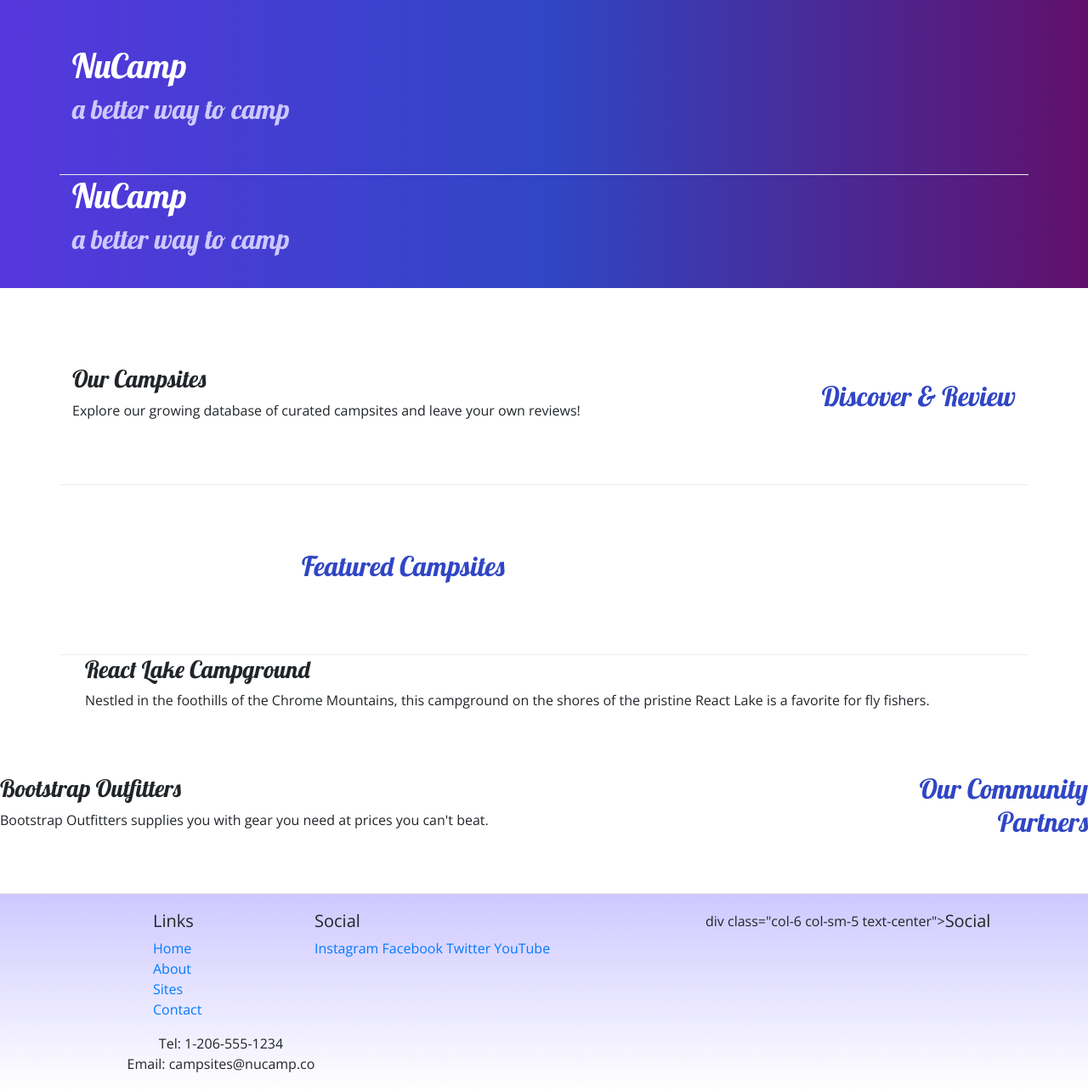
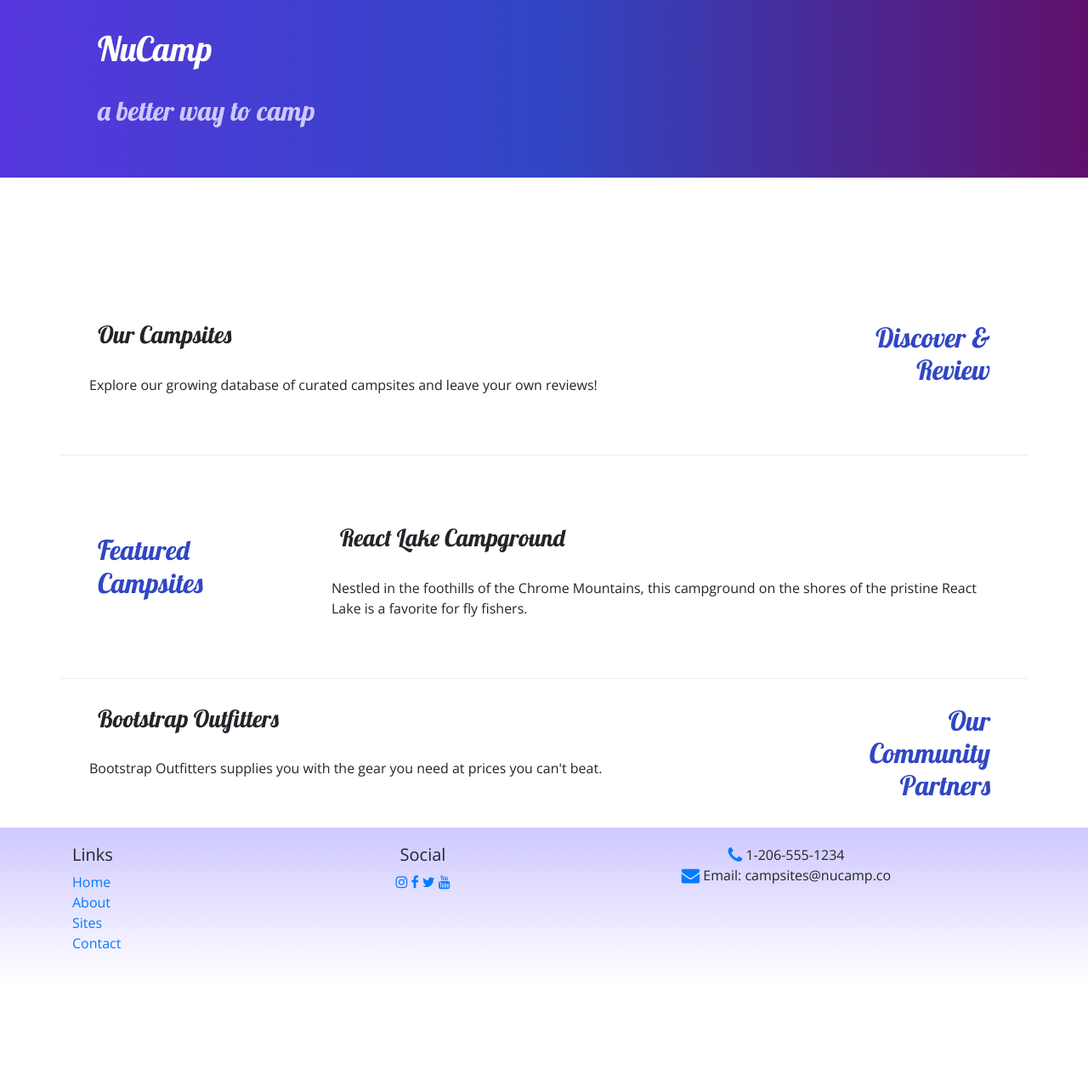
Before and after one commit to tetianakravchuk/nucampsite, a website: page index.html in a window 1280 px wide. Shown: the part 27-1311 px from the top of the page at 85% size. After the commit the page ends 1185 px from the top, so only its background shows below. Drawn offline with nearby package versions, Linux system fonts and the light colour scheme.

Commit message:
Icont Font

```diff
--- /dev/null
+++ b/aboutus.html
@@ -0,0 +1,117 @@
+<!DOCTYPE html>
+<html lang="en">
+
+<head>
+    <!-- Required meta tags always come first -->
+    <meta charset="utf-8" />
+    <meta name="viewport" content="width=device-width, initial-scale=1" />
+    <link rel="stylesheet" href="node_modules/bootstrap/dist/css/bootstrap.min.css"/>
+    <link href='https://fonts.googleapis.com/css?family=Lobster' rel='stylesheet'>
+    <link rel="stylesheet" href="node_modules/font-awesome/css/font-awesome.min.css" />
+    <link rel="stylesheet" href="css/styles.css" />
+
+    <title>NuCamp: A Better Way To Camp</title>
+</head>
+
+<body>
+
+    <header class="jumbotron jumbotron-fluid">
+        <div class="container">
+            <div class="row">
+                <div class="col">
+                    <h1>NuCamp</h1>
+                    <h2>a better way to camp</h2>
+                </div>
+            </div>
+        </div>
+    </header>
+
+    <nav class ="navbar navbar-expand-sm navbar-dark sticky-top">
+        <div class ="container">
+            <button class ="navbar-toggler ml-auto" type="button" data-toggle="collapse" data-target="#nucampNavbar">
+                <span class = "navbar-toggler-icon"></span>
+            </button>
+            <div class="collapse navbar-collapse" id="nucampNavbar">
+                <ul class ="navbar-nav">
+                <li class="nav-item active"><a class="nav-link" href="index.html"><i class="fa fa-home fa-lg"></i> Home</a></li>
+                <li class="nav-item"><a class="nav-link" href="index.html"><i class="fa fa-info fa-lg"></i> About</a></li>
+                <li class="nav-item"><a class="nav-link" href="index.html"><i class="fa fa-list fa-lg"></i> Sites</a></li>
+                <li class="nav-item"><a class="nav-link" href="index.html"><i class="fa fa-address-card fa-lg"></i> Contact</a></li>
+
+                </ul>
+            </div>
+        </div>
+    </nav>
+
+    <div>
+        <div class="container-fluid full-layout">
+            <div class="row">
+                <div class="col">
+               <h2>About Us</h2>
+               <hr>
+               </div>
+            </div>
+        </div>
+
+        <div class="container-fluid full-layout">
+            <div class="row">
+                <div class="col">
+                <h3>Our Mission</h3>
+                <p>We present a curated database of the best campsites in the vast woods and backcountry of the World Wide Web Wilderness. We increase access to adventure for the public while promoting safe and respectful use of resources. The expert wilderness trekkers on our staff personally verify each campsite to make sure that they are up to our standards. We also present a platform for campers to share reviews on campsites they have visited with each other.</p>
+                <hr>
+            </div>
+            </div>
+        </div>
+
+        <div class="container-fluid full-layout">
+            <div class="row">
+                <div class="col">
+                <h3>Community Partners</h3>
+                <h4>Bootstrap Outfitters <small>Outdoor Gear Specialists</small></h4>
+                <p><div class="d-none d-sm-block">Bootstrap Outfitters supplies you with the gear you need at prices you can't beat.</div>
+                </p>
+                <h4>Git Out Expeditions <small>Group Adventure Expeditions</small></h4>
+                <p> <div class="d-none d-sm-block">Join Git Out Expeditions to explore new horizons with a group of other adventurers!</div>
+                </p>
+                <h4>Mongo Fly Shop <small>Your Neighborhood Fly Fishing Shop</small></h4>
+                <p><div class="d-none d-sm-block">Need a new fishing pole, a tacklebox, or flies of all kinds? Stop by Mongo Fly Shop.</div>
+                </p>
+                <h4>Node Outdoor Apparel <small>Outdoor Clothes & Shoes</small></h4>
+                <p> <div class="d-none d-sm-block">From polar fleeces to swimsuits, hiking boots to waders, a visit to Node will be sure to get you covered.</div></p>
+            </div>
+            </div>
+        </div>
+    <footer>
+        <div class="container">
+            <div class="row">
+                <div class="col-4 col-sm-2 offset-1">
+                    <h5>Links</h5>
+                    <ul class="list-unstyled">
+                        <li><a href="index.html">Home</a></li>
+                        <li><a href="index.html">About</a></li>
+                        <li><a href="index.html">Sites</a></li>
+                        <li><a href="index.html">Contact</a></li>
+                    </ul>
+                </div>
+                <div class="col-6 col-sm-5 text-center">
+                    <h5>Social</h5>
+                    <a href="http://instagram.com/"><i class="fa fa-instagram"></i></a>
+                    <a href="http://facebook.com/"><i class="fa fa-facebook"></i></a>
+                    <a href="http://twitter.com/"><i class= "fa fa-twitter"></i></a>
+                    <a href="http://youtube.com/"><i class= "fa fa-youtube"></i></a>
+                </div>
+                <div class="col-sm-4 text-center">
+                    <i class="fa fa-phone fa-lg text-primary"></i> 1-206-555-1234<br/>
+                    <i class= "fa fa-envelope fa-lg text-primary"></i> Email: campsites@nucamp.co
+                </div>
+           </div>
+        </div>
+    </footer>
+
+    <script src="https://code.jquery.com/jquery-3.3.1.slim.min.js" integrity="sha384-q8i/X+965DzO0rT7abK41JStQIAqVgRVzpbzo5smXKp4YfRvH+8abtTE1Pi6jizo" crossorigin="anonymous"></script>
+    <script src="https://cdn.jsdelivr.net/npm/popper.js@1.14.7/dist/umd/popper.min.js" integrity="sha384-UO2eT0CpHqdSJQ6hJty5KVphtPhzWj9WO1clHTMGa3JDZwrnQq4sF86dIHNDz0W1" crossorigin="anonymous"></script>
+    <script src="https://cdn.jsdelivr.net/npm/bootstrap@4.3.1/dist/js/bootstrap.min.js" integrity="sha384-JjSmVgyd0p3pXB1rRibZUAYoIIy6OrQ6VrjIEaFf/nJGzIxFDsf4x0xIM+B07jRM" crossorigin="anonymous"></script>
+
+</body>
+
+</html>
--- a/css/styles.css
+++ b/css/styles.css
@@ -2,7 +2,15 @@
     font-family: "Open Sans", sans-serif;
 }
 
-h1, h2, h3 {
+h1, h2, h3{
+    margin: 30px;
+    font-family: "Lobster", cursive;
+}
+
+h4{
+    margin: 30px;
+}
+title{
     font-family: "Lobster", cursive;
 }
 
@@ -30,3 +38,16 @@
     border-bottom: 1px ridge;
     min-height: 200px;
 }
+hr {
+    display: block;
+    margin-top: 0.5em;
+    margin-bottom: 0.5em;
+    margin-left: auto;
+    margin-right: auto;
+    border-style: inset;
+    border-width: 1px;
+  }
+
+p  {
+    margin: 20px;
+}
--- a/index.html
+++ b/index.html
@@ -12,85 +12,94 @@
     <!-- Additional CSS must be placed after Bootstrap CSS -->
     <link rel="stylesheet" href="https://fonts.googleapis.com/css?family=Lobster|Open+Sans" />
     <link rel="stylesheet" href="css/styles.css" />
-
+    <link rel="stylesheet" href="node_modules/font-awesome/css/font-awesome.min.css" />
     <title>NuCamp: A Better Way To Camp</title>
 </head>
 
 <body>
-
-    <header class ="jumbotron jumbotron-fluid">
-        <div>
+    <header class="jumbotron jumbotron-fluid">
             <div class= "container">
-                <div class="row row-content">
+                <div class="row">
                     <div class = "col">
                         <h1>NuCamp</h1>
                         <h2> a better way to camp</h2>
                         </div>
                     </div>
+                </div>
+    </header>
 
 
-            <h1>NuCamp</h1>
-            <h2>a better way to camp</h2>
+    <nav class ="navbar navbar-expand-sm navbar-dark sticky-top">
+        <div class ="container">
+            <button class ="navbar-toggler ml-auto" type="button" data-toggle="collapse" data-target="#nucampNavbar">
+                <span class = "navbar-toggler-icon"></span>
+            </button>
+            <div class="collapse navbar-collapse" id="nucampNavbar">
+                <ul class ="navbar-nav">
+                <li class="nav-item active"><a class="nav-link" href="#"><i class="fa fa-home fa-lg"></i> Home</a></li>
+                <li class="nav-item"><a class="nav-link" href="aboutus.html"><i class="fa fa-info fa-lg"></i> About</a></li>
+                <li class="nav-item"><a class="nav-link" href="#"><i class="fa fa-list fa-lg"></i> Sites</a></li>
+                <li class="nav-item"><a class="nav-link" href="#"><i class="fa fa-address-card fa-lg"></i> Contact</a></li>
+
+                </ul>
             </div>
-    </header>
+        </div>
+    </nav>
+
     <div class="container">
         <div class="row row-content align-items-center">
-            <div class ="col-sm-4 order-sm-last col-md-3">
-                <h2 class="text-sm-right">Discover & Review</h2>
+            <div class="col-sm-4 order-sm-last col-md-3">
+                <h2 class = "text-sm-right">Discover & Review</h2>
             </div>
-
-        <div class = "col">
+            <div class="col">
                 <h3>Our Campsites</h3>
                 <p>Explore our growing database of curated campsites and leave your own reviews!</p>
             </div>
         </div>
 
         <div class="row row-content align-items-center">
-            <div class ="col-sm-4- col-md-3"></div>
+            <div class="col-sm-4 col-md-3">
                 <h2>Featured Campsites</h2>
             </div>
-            <div class ="col">
+            <div class="col">
                 <h3>React Lake Campground</h3>
                 <p>Nestled in the foothills of the Chrome Mountains, this campground on the shores of the pristine React Lake is a favorite for fly fishers.</p>
             </div>
         </div>
 
-        <div class="row row-content align-items-center">
-            <div class ="col-sm-4 order-sm-last col-md-3">
-                <h2 class="text-sm-right">Our Community Partners</h2>
+        <div class="row">
+            <div class="col-sm-4 order-sm-last col-md-3">
+                <h2 class = "text-sm-right">Our Community Partners</h2>
             </div>
-            <div class ="col">
+            <div class="col">
                 <h3>Bootstrap Outfitters</h3>
-            <p>Bootstrap Outfitters supplies you with gear you need at prices you can't beat.</p>
+                <p>Bootstrap Outfitters supplies you with the gear you need at prices you can't beat.</p>
             </div>
         </div>
-
+    </div>
         <footer>
-
             <div class ="container">
                  <div class ="row">
-                    <div class="col-4 col-sm-2 offset-1">
+                    <div class="col-4 col-sm-2">
                         <h5>Links</h5>
                         <ul class ="list-unstyled">
-                            <li><a href="#">Home</a></li>
-                            <li><a href="#">About</a></li>
-                            <li><a href="#">Sites</a></li>
-                            <li><a href="#">Contact</a></li>
+                            <li><a href="aboutus.html">Home</a></li>
+                            <li><a href="aboutus.html">About</a></li>
+                            <li><a href="aboutus.html">Sites</a></li>
+                            <li><a href="aboutus.html">Contact</a></li>
                         </ul>
                     </div>
-                    <div class = "col-6 col-sm-5">
+                    <div class="col-6 col-sm-5 text-center">
                         <h5>Social</h5>
-                        <a href="http://instagram.com/">Instagram</a>
-                        <a href="http://facebook.com/">Facebook</a>
-                        <a href="http://twitter.com/">Twitter</a>
-                        <a href="http://youtube.com/">YouTube</a>
+                        <a href="http://instagram.com/"><i class="fa fa-instagram"></i></a>
+                        <a href="http://facebook.com/"><i class="fa fa-facebook"></i></a>
+                        <a href="http://twitter.com/"><i class= "fa fa-twitter"></i></a>
+                        <a href="http://youtube.com/"><i class= "fa fa-youtube"></i></a>
                     </div>
-                    div class="col-6 col-sm-5 text-center">
-                    <h5>Social</h5>
-
                     <div class="col-sm-4 text-center">
-                        Tel: 1-206-555-1234<br />
-                        Email: campsites@nucamp.co
+                        <i class="fa fa-phone fa-lg text-primary"></i> 1-206-555-1234<br/>
+                        <i class= "fa fa-envelope fa-lg text-primary"></i> Email: campsites@nucamp.co
+                    </div>
                 </div>
             </div>
             </div>
--- a/package.json
+++ b/package.json
@@ -15,6 +15,7 @@
   },
   "dependencies": {
     "bootstrap": "^4.5.2",
+    "font-awesome": "^4.7.0",
     "jquery": "^3.5.1",
     "popper.js": "^1.16.1"
   }
```
Also changed, not shown: 1 other file. Lines whose indentation alone changed are shown as unchanged.
